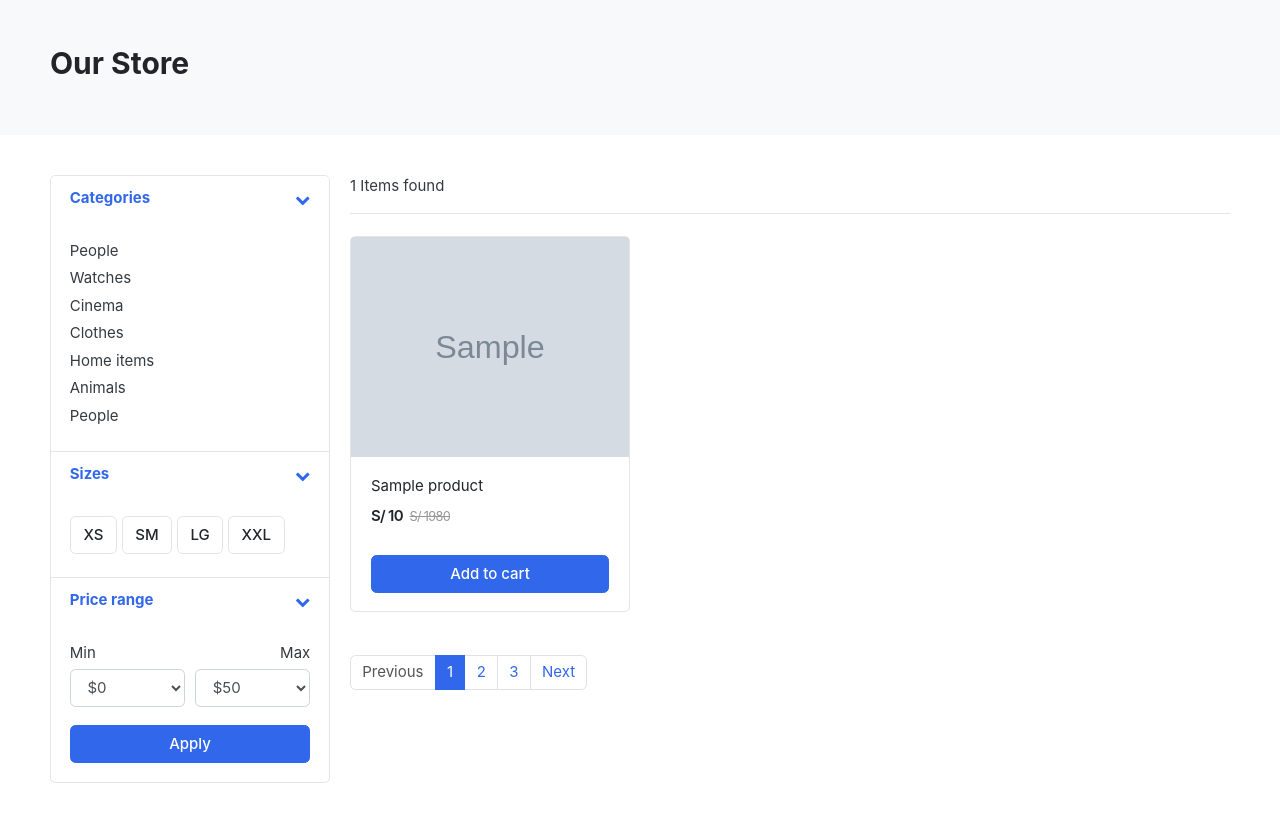
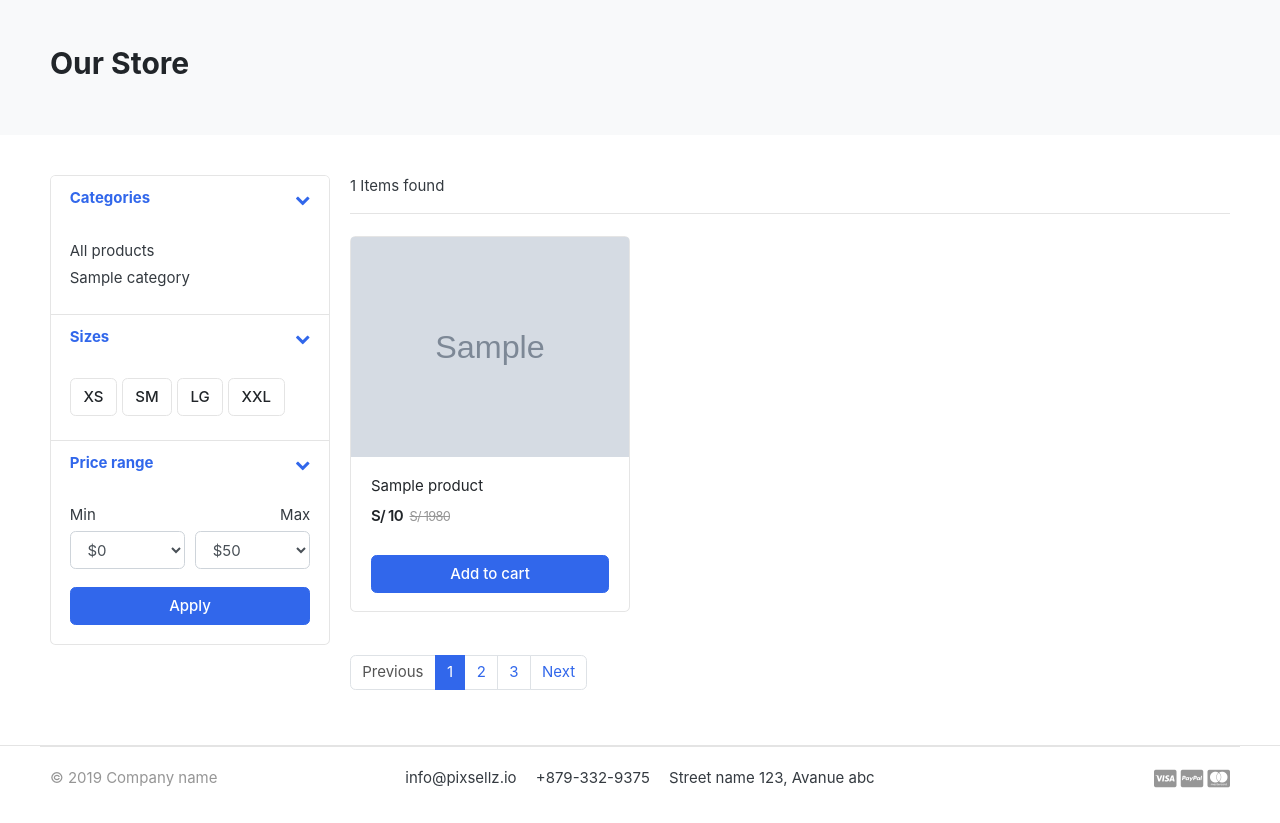
Before and after one commit to kaisherdev/django-ecommerce, a Django app: page /store/ in a window 1280 px wide. Shown: the part 119-942 px from the top of the page. After the commit the page ends 907 px from the top, so only its background shows below. Run offline with Django 5.2, Linux system fonts and the light colour scheme; tables that the repository leaves empty hold one stand-in row (values such as "Sample post"); grey boxes marked "Sample" are stand-in pictures; some libraries are stand-ins or nearby versions; some web fonts are replaced.

Commit message:
✨ feat(store.html): display categoies on Home page

```diff
--- a/templates/store/store.html
+++ b/templates/store/store.html
@@ -26,26 +26,13 @@
                 <div class="card-body">
                   <ul class="list-menu">
                     <li>
-                      <a href="#">People</a>
+                      <a href="{% url 'store' %}">All products</a>
                     </li>
-                    <li>
-                      <a href="#">Watches</a>
-                    </li>
-                    <li>
-                      <a href="#">Cinema</a>
-                    </li>
-                    <li>
-                      <a href="#">Clothes</a>
-                    </li>
-                    <li>
-                      <a href="#">Home items</a>
-                    </li>
-                    <li>
-                      <a href="#">Animals</a>
-                    </li>
-                    <li>
-                      <a href="#">People</a>
-                    </li>
+                    {% for category in links %}
+                      <li>
+                        <a href="{{ category.get_url }}">{{ category.category_name }}</a>
+                      </li>
+                    {% endfor %}
                   </ul>
                 </div> <!-- card-body.// -->
               </div>
```
